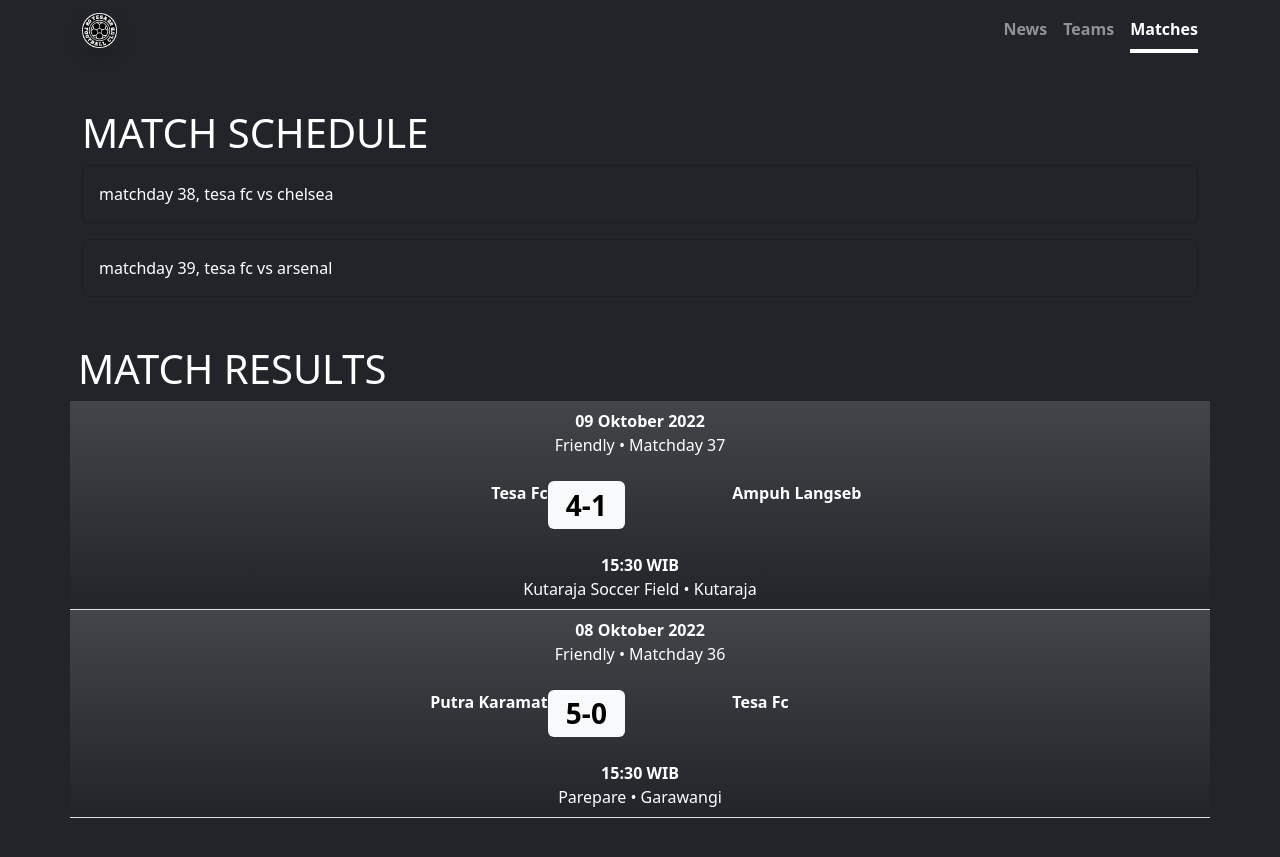
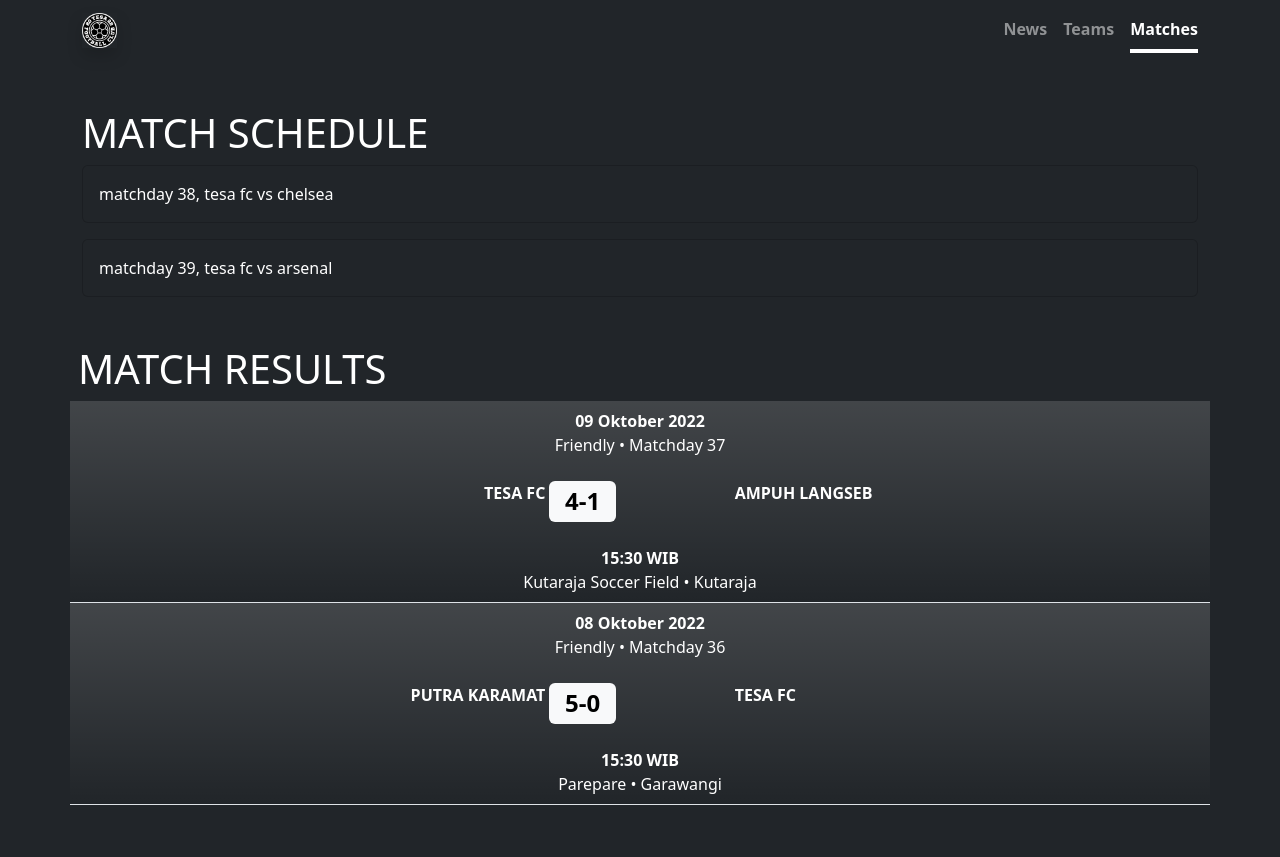
Before and after one commit to tesafc/tesafc.github.io, a Jekyll site: the page built from matches.html, in a window 1280 px wide. Shown: the top 857 px of the page. Built offline with Jekyll 4.4.1, drawn with Linux system fonts in a browser that asks for light colours.

Commit message:
Update matches.html

```diff
--- a/matches.html
+++ b/matches.html
@@ -31,15 +31,15 @@ title: matches
             <p class="card-text text-center text-capitalize mb-0">{{ match.competition }} • {{ match.matchday }}</p>
           </div>
           <div class="card-body">
-            <div class="row g-0">
+            <div class="row g-1">
               <div class="col-5">
-                <p class="card-text text-end text-capitalize fw-bolder">{{ match.home-team.name }}</p>
+                <p class="card-text text-end text-uppercase fw-bolder">{{ match.home-team.name }}</p>
               </div>
               <div class="col-2">
-                <div class="badge text-bg-light fs-3 fw-bolder">{{ match.result.score }}</div>
+                <span class="badge text-bg-light fs-4 fw-bolder">{{ match.result.score }}</span>
               </div>
               <div class="col-5">
-                <p class="card-text text-start text-capitalize fw-bolder">{{ match.away-team.name }}</p>
+                <p class="card-text text-start text-uppercase fw-bolder">{{ match.away-team.name }}</p>
               </div>
             </div>
           </div>
```
